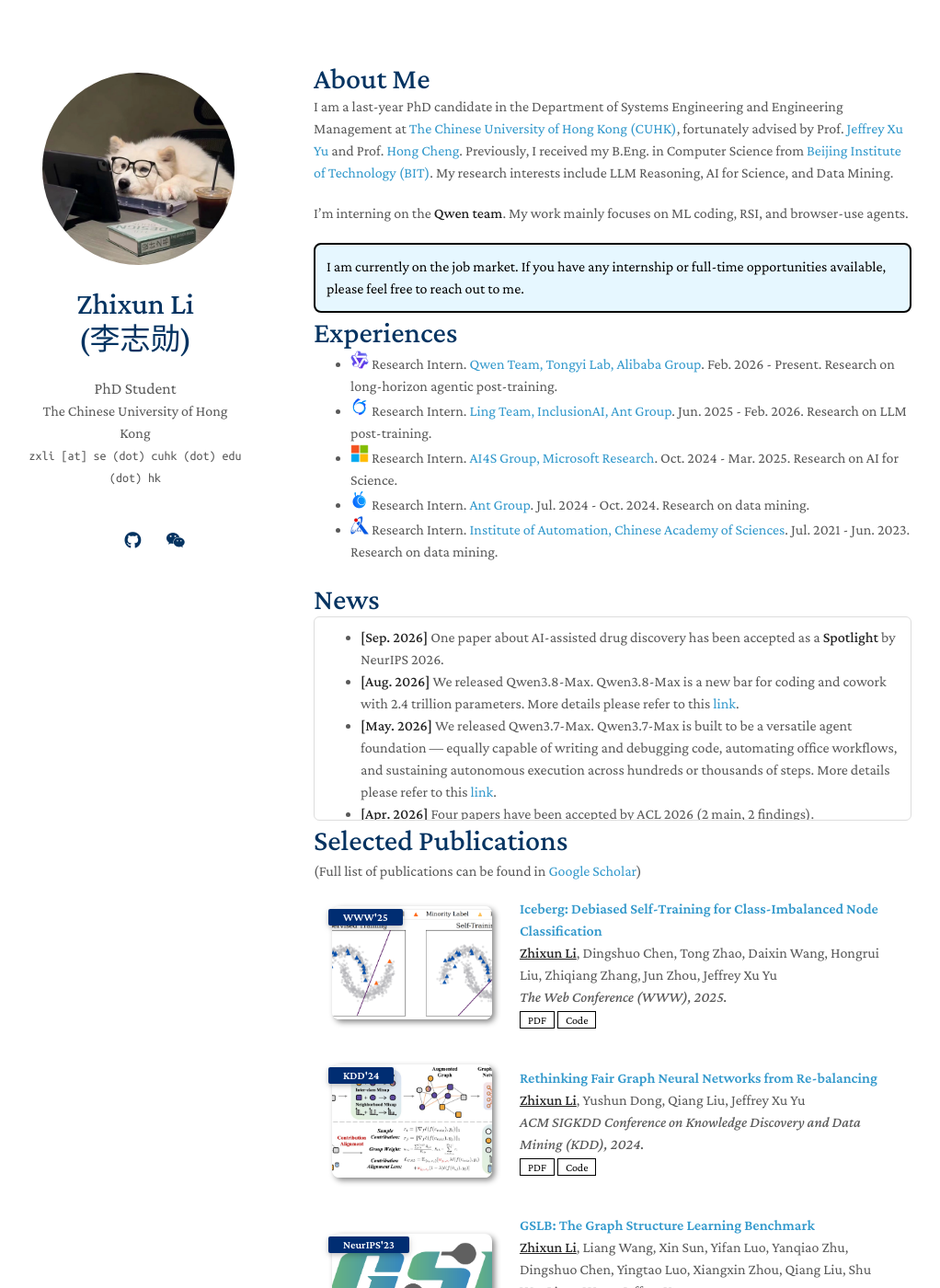
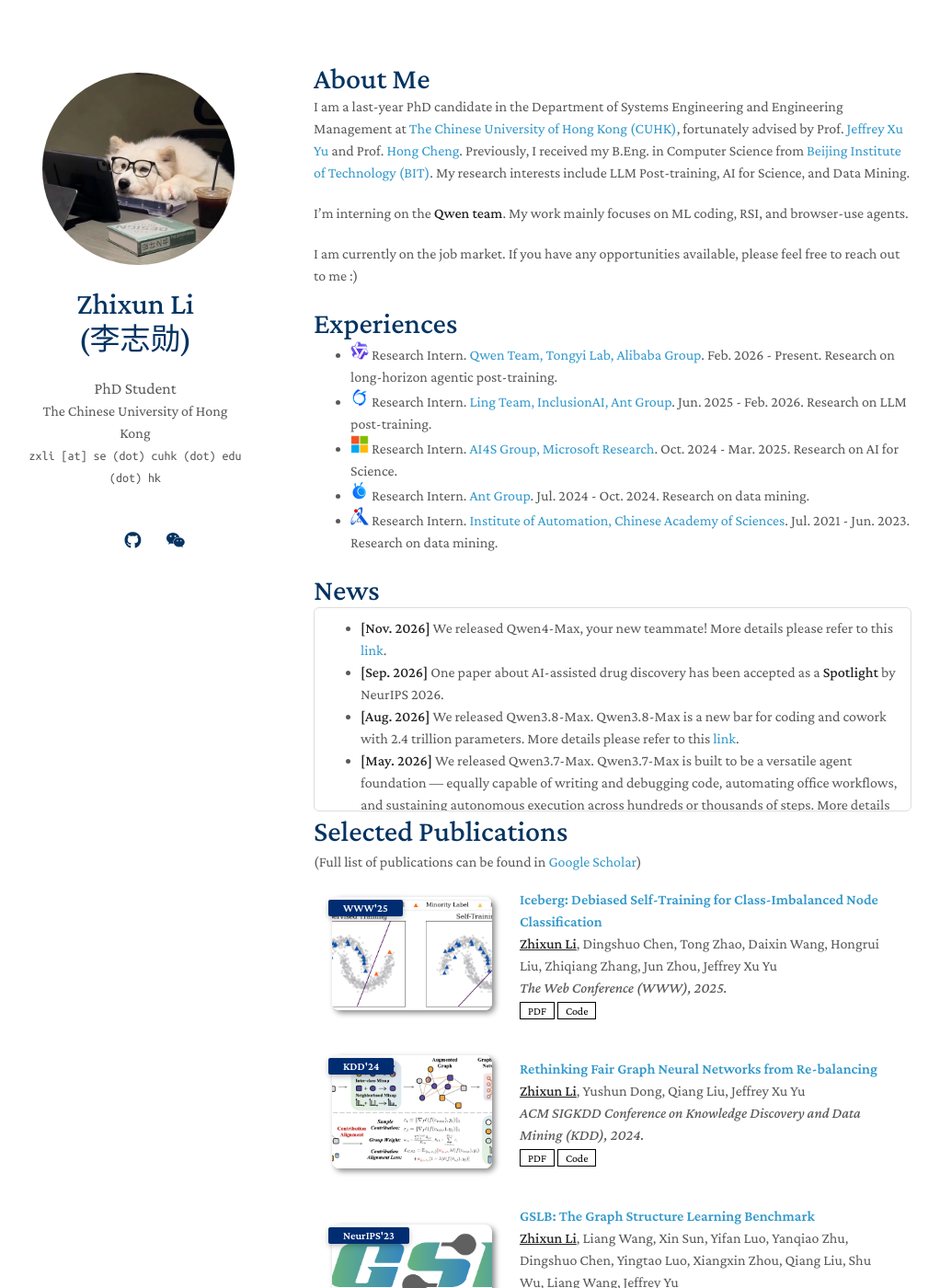
Before and after one commit to ZhixunLEE/ZhixunLEE.github.io, a Jekyll site: the page built from index.md, in a window 1280 px wide and 1400 px high. Shown: the whole window at 92% size, without its empty margins (129-1151 px from the left). Built offline with Jekyll 4.4.1, drawn with Linux system fonts in a browser that asks for light colours; nearby versions of some CDN libraries; a style sheet for code colours, icons or effects is not loaded.

Commit message:
Update index.md

```diff
--- a/index.md
+++ b/index.md
@@ -6,15 +6,17 @@ layout: homepage
 
 <h2 id="aboutme" style="margin: 2px 0px 0px;">About Me</h2>
 
-I am a last-year PhD candidate in the Department of Systems Engineering and Engineering Management at [The Chinese University of Hong Kong (CUHK)](https://www.cuhk.edu.hk/chinese/index.html), fortunately advised by Prof. [Jeffrey Xu Yu](https://www.se.cuhk.edu.hk/people/academic-staff/prof-yu-xu-jeffrey/) and Prof. [Hong Cheng](https://www.se.cuhk.edu.hk/people/academic-staff/prof-cheng-hong/). Previously, I received my B.Eng. in Computer Science from [Beijing Institute of Technology (BIT)](https://www.bit.edu.cn/). My research interests include LLM Reasoning, AI for Science, and Data Mining.
+I am a last-year PhD candidate in the Department of Systems Engineering and Engineering Management at [The Chinese University of Hong Kong (CUHK)](https://www.cuhk.edu.hk/chinese/index.html), fortunately advised by Prof. [Jeffrey Xu Yu](https://www.se.cuhk.edu.hk/people/academic-staff/prof-yu-xu-jeffrey/) and Prof. [Hong Cheng](https://www.se.cuhk.edu.hk/people/academic-staff/prof-cheng-hong/). Previously, I received my B.Eng. in Computer Science from [Beijing Institute of Technology (BIT)](https://www.bit.edu.cn/). My research interests include LLM Post-training, AI for Science, and Data Mining.
 
 I'm interning on the **Qwen team**. My work mainly focuses on ML coding, RSI, and browser-use agents.
 
+I am currently on the job market. If you have any opportunities available, please feel free to reach out to me :)
+
 <!-- Feel free to drop me an email if you have anything would like to discuss :) -->
 
-<div style="border: 2px solid black; padding: 12px; border-radius: 8px; background-color: #e6f7ff; color: black;">
+<!-- <div style="border: 2px solid black; padding: 12px; border-radius: 8px; background-color: #e6f7ff; color: black;">
 I am currently on the job market. If you have any internship or full-time opportunities available, please feel free to reach out to me.
-</div>
+</div> -->
 
 <h2 id="experience" style="margin: 2px 0px 0px;">Experiences</h2>
 
@@ -29,6 +31,7 @@ I am currently on the job market. If you have any internship or full-time opport
 <h2 id="news" style="margin: 2px 0px 0px;">News</h2>
 <nav style="max-height: 200px; overflow-y: auto; border: 1px solid #ddd; padding: 10px; border-radius: 6px;">
   <ul>
+    <li><strong>[Nov. 2026]</strong> We released Qwen4-Max, your new teammate! More details please refer to this <a href="https://qwen.ai/blog?id=qwen4-max">link</a>.</li>
     <li><strong>[Sep. 2026]</strong> One paper about AI-assisted drug discovery has been accepted as a <strong>Spotlight</strong> by NeurIPS 2026.</li>
     <li><strong>[Aug. 2026]</strong> We released Qwen3.8-Max. Qwen3.8-Max is a new bar for coding and cowork with 2.4 trillion parameters. More details please refer to this <a href="https://qwen.ai/blog?id=qwen3.8">link</a>.</li>
     <li><strong>[May. 2026]</strong> We released Qwen3.7-Max. Qwen3.7-Max is built to be a versatile agent foundation — equally capable of writing and debugging code, automating office workflows, and sustaining autonomous execution across hundreds or thousands of steps. More details please refer to this <a href="https://qwen.ai/blog?id=qwen3.7">link</a>.</li>
```
